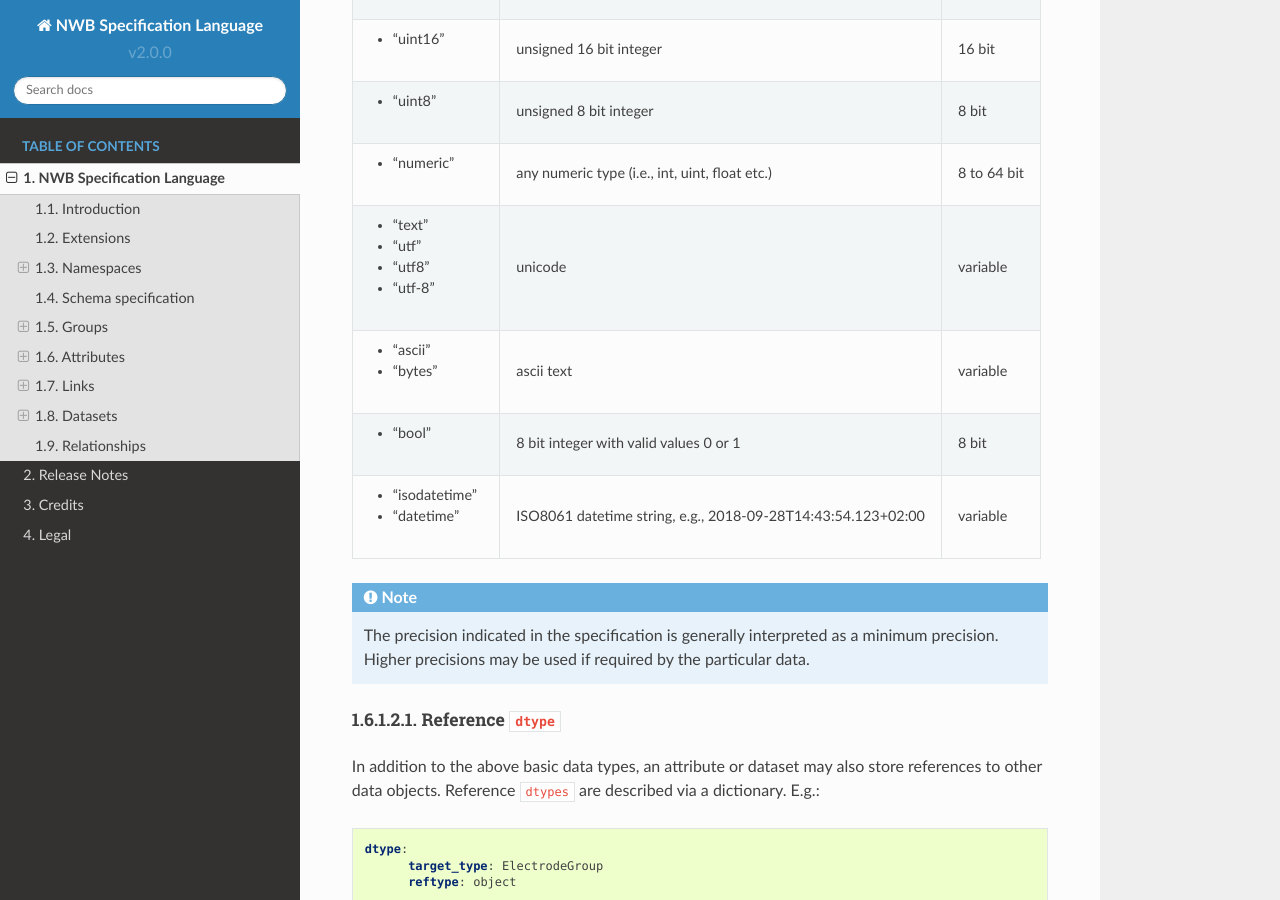
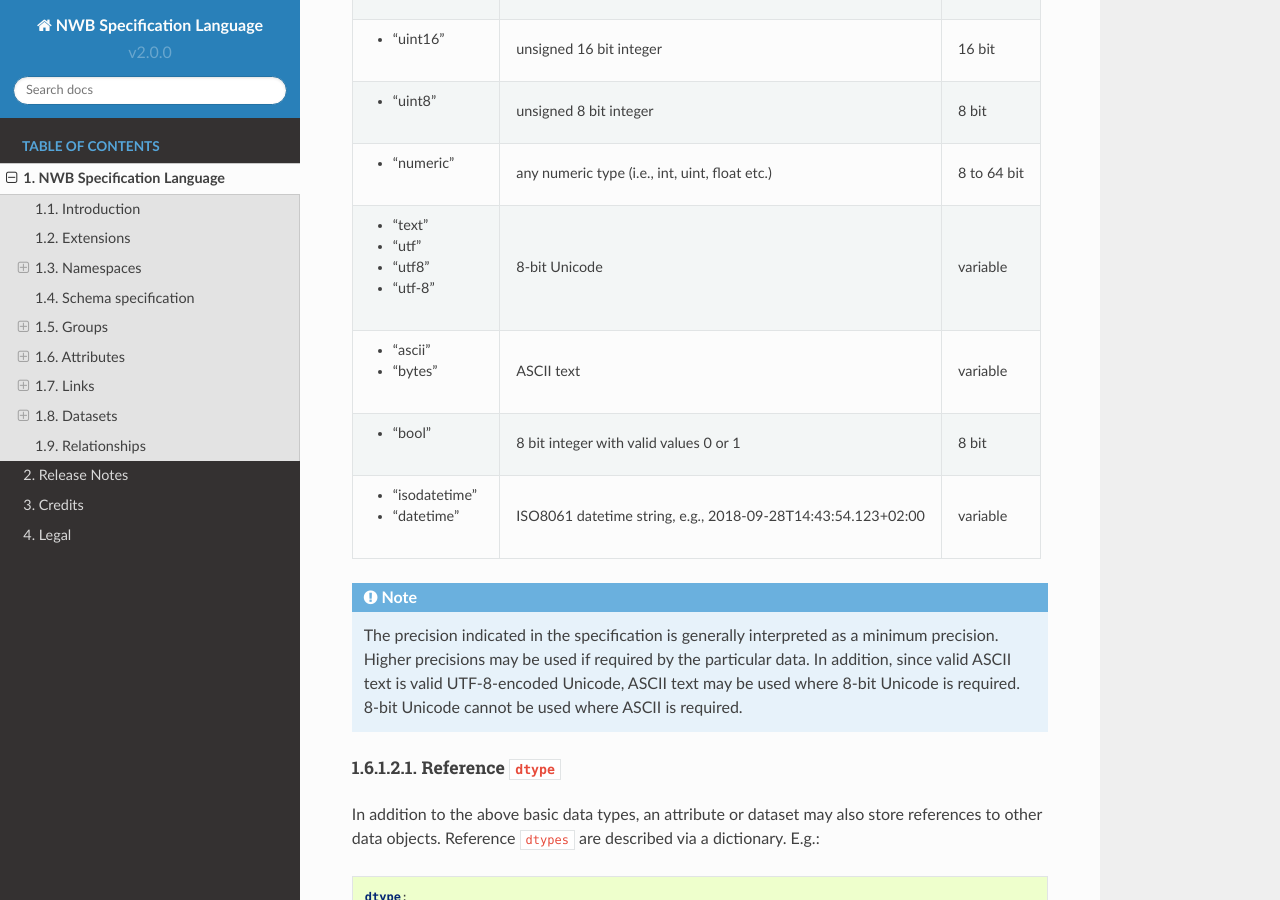
Before and after one commit to NeurodataWithoutBorders/nwb-schema, a Sphinx documentation site: the page built from docs/language/source/specification_language_description.rst, in a window 1280 px wide and 900 px high, scrolled down 11060 px. Built offline with Sphinx 7.4.7 and the Read the Docs theme 2.0.0, drawn with Linux system fonts in a browser that asks for light colours.

Commit message:
Add note about ASCII and UTF-8
See https://github.com/hdmf-dev/hdmf/pull/282

```diff
--- a/docs/language/source/specification_language_description.rst
+++ b/docs/language/source/specification_language_description.rst
@@ -553,12 +553,12 @@ String specifying the data type of the attribute. Allowable values are:
 | * "numeric"              | any numeric type (i.e., int,     | 8 to 64 bit    |
 |                          | uint, float etc.)                |                |
 +--------------------------+----------------------------------+----------------+
-|  * "text"                | unicode                          | variable       |
+|  * "text"                | 8-bit Unicode                    | variable       |
 |  * "utf"                 |                                  |                |
 |  * "utf8"                |                                  |                |
 |  * "utf-8"               |                                  |                |
 +--------------------------+----------------------------------+----------------+
-|  * "ascii"               | ascii text                       | variable       |
+|  * "ascii"               | ASCII text                       | variable       |
 |  * "bytes"               |                                  |                |
 +--------------------------+----------------------------------+----------------+
 |  * "bool"                | 8 bit integer with valid values  | 8 bit          |
@@ -573,6 +573,9 @@ String specifying the data type of the attribute. Allowable values are:
 
     The precision indicated in the specification is generally interpreted as a minimum precision.
     Higher precisions may be used if required by the particular data.
+    In addition, since valid ASCII text is valid UTF-8-encoded Unicode, ASCII text may be used
+    where 8-bit Unicode is required. 8-bit Unicode cannot be used where ASCII is required.
+
 
 Reference ``dtype``
 """""""""""""""""""
```
